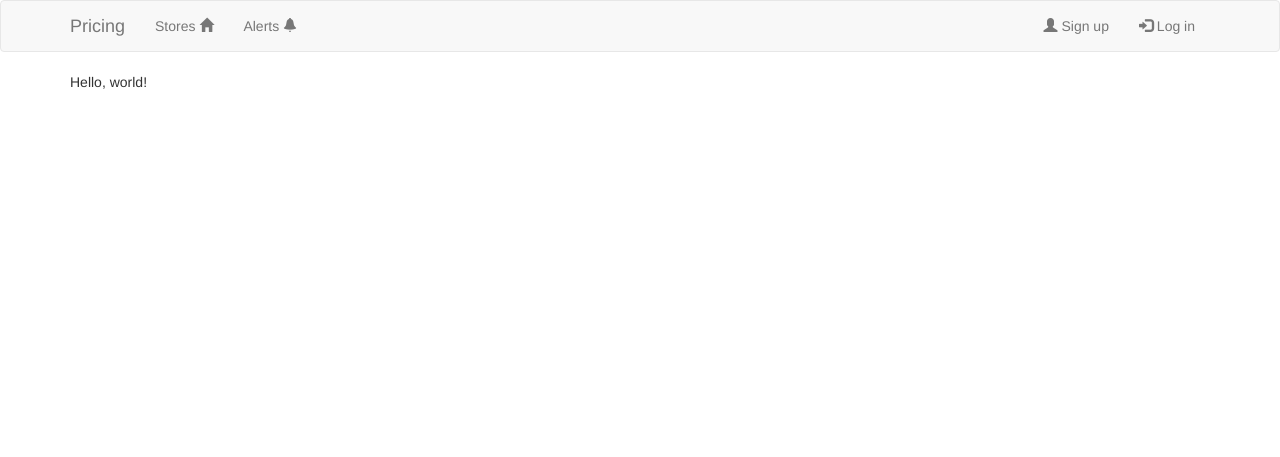
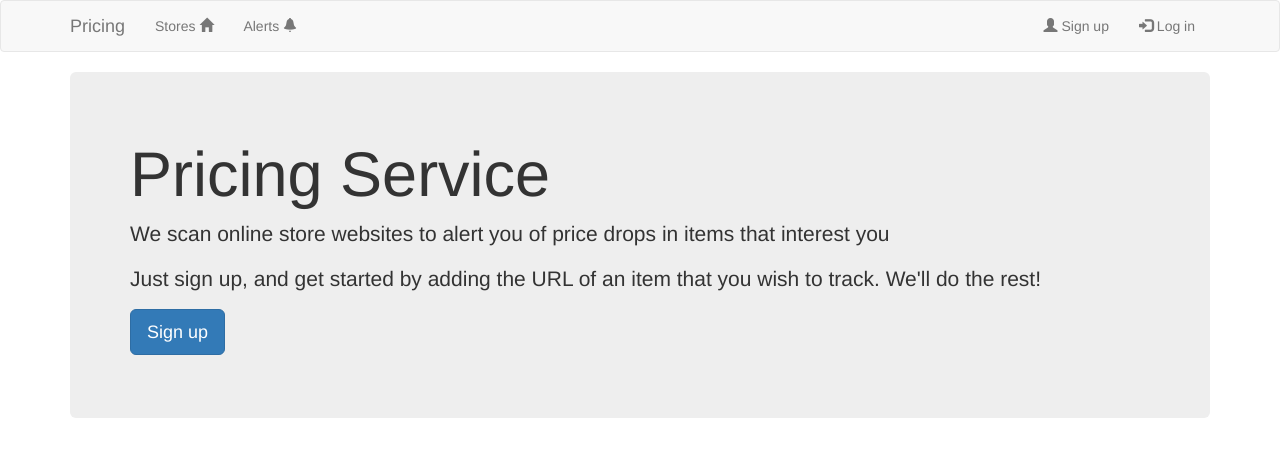
Before and after one commit to henryshaw80/Price_Alert, a Flask app: page / in a window 1280 px wide. Shown: the top 457 px of the page. Run offline with Flask 2, Linux system fonts and the light colour scheme; some libraries are stand-ins or nearby versions.

Commit message:
modify content
using Jumbotron

```diff
--- a/src/templates/home.jinja2
+++ b/src/templates/home.jinja2
@@ -2,5 +2,10 @@
 {% extends "base.jinja2" %}
 
 {% block content %}
-<p>Hello, world!</p>
+    <div class="jumbotron">
+        <h1>Pricing Service</h1>
+        <p>We scan online store websites to alert you of price drops in items that interest you</p>
+        <p>Just sign up, and get started by adding the URL of an item that you wish to track. We'll do the rest!</p>
+        <p><a class="btn btn-primary btn-lg" href="{{ url_for('users.register_user') }}" role="button">Sign up</a></p>
+    </div>
 {% endblock %}
```
